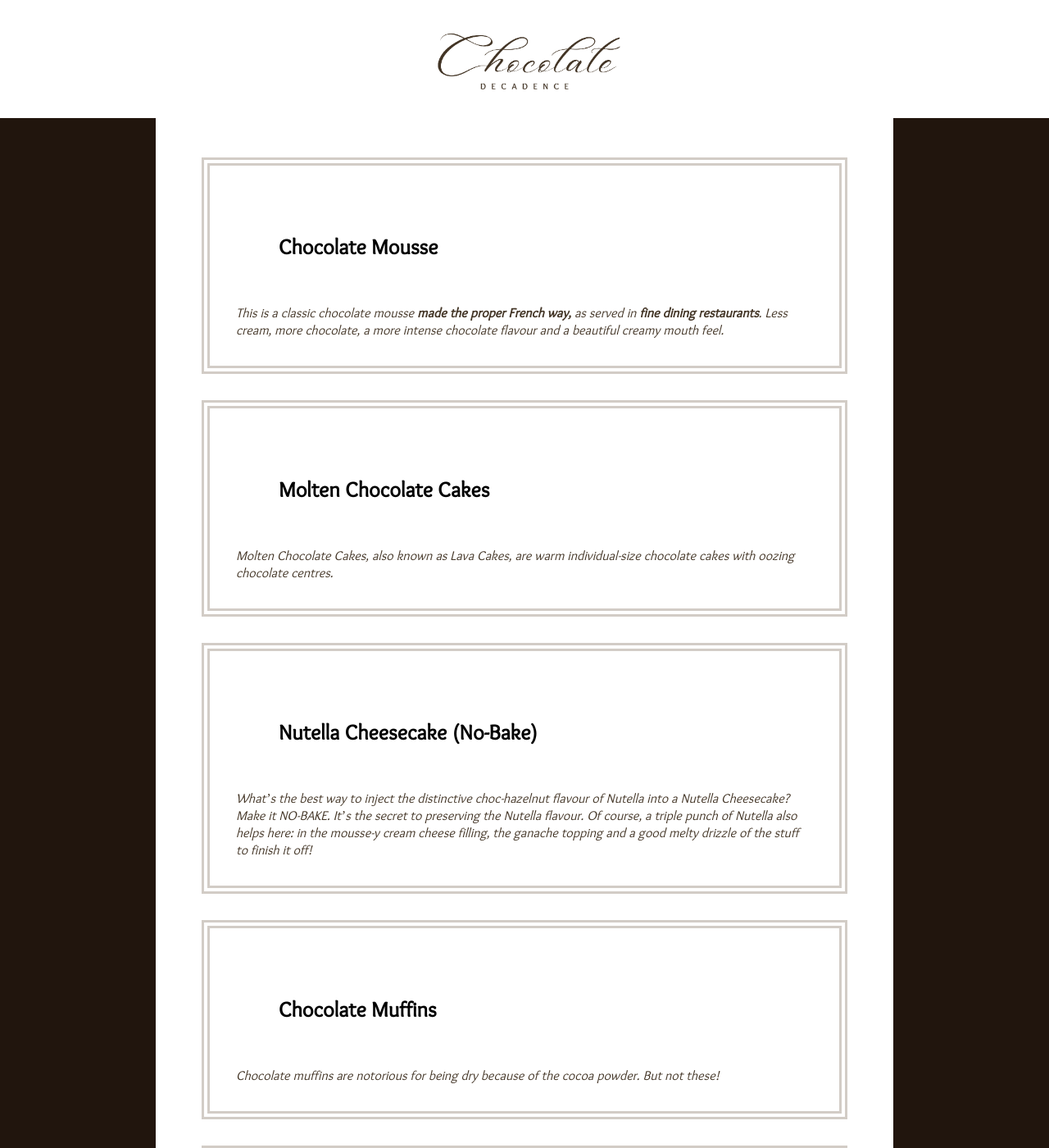
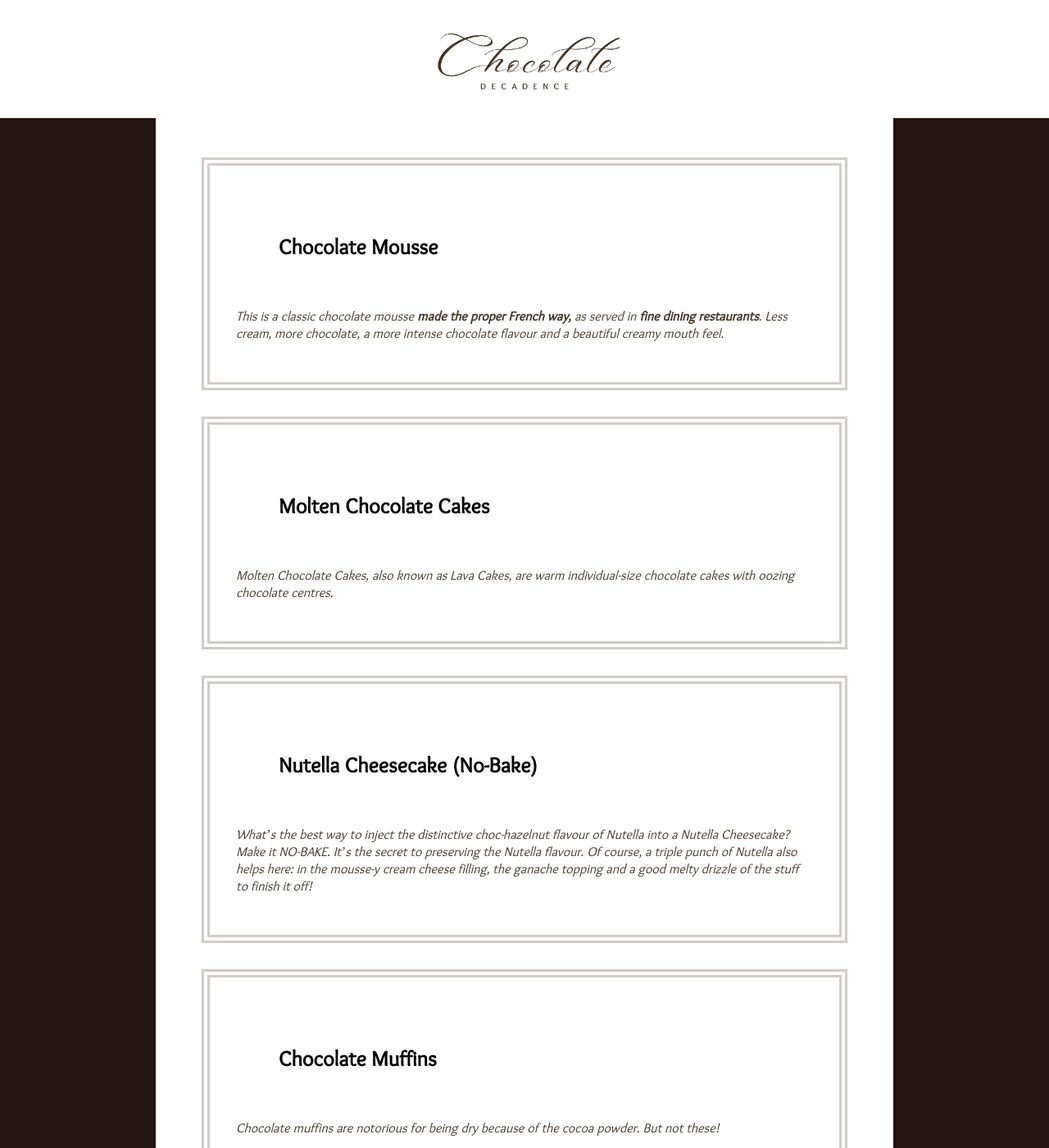
Before and after one commit to nicoleanncarter/recipes, a Jekyll site: the page built from pages/recipelisting.md, in a window 1280 px wide and 1400 px high. Shown: the whole window at 82% size. Built offline with Jekyll 4.4.1, drawn with Linux system fonts in a browser that asks for light colours.

Commit message:
Update recipes.css

```diff
--- a/styles/recipes.css
+++ b/styles/recipes.css
@@ -101,6 +101,8 @@ header h1 a {
 
 p {
   color: #423425;
+  margin-bottom: 1em;
+  margin-top: 30px;
   font-family: 'Sukar';
   overflow: auto;
 }
```
